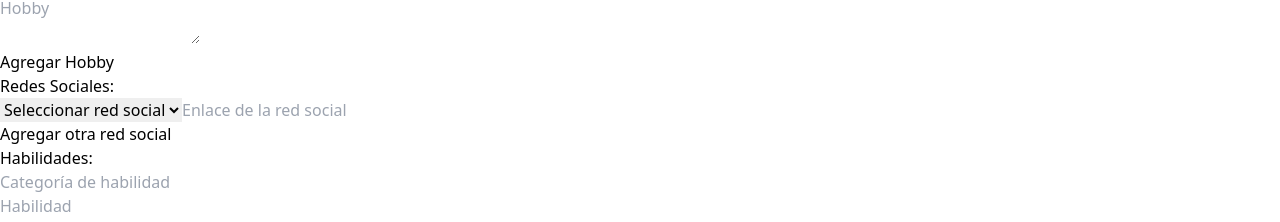
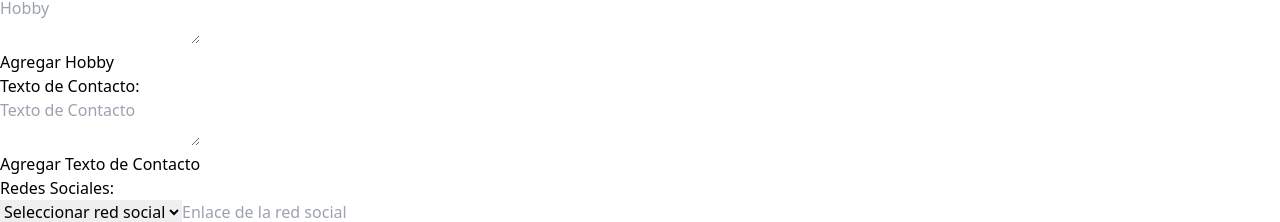
Before and after one commit to Schugu/PortfolioMaker, a React (Vite) app: page / in a window 1280 px wide. Shown: the part 274-496 px from the top of the page. Built offline with nearby package versions, Linux system fonts and the light colour scheme.

Commit message:
Add: TextContactInput

```diff
--- /dev/null
+++ b/src/pages/Home/TextContactInput.tsx
@@ -0,0 +1,64 @@
+import { FC, useState, useEffect } from "react";
+import { UseFormSetValue } from "react-hook-form";
+import { FormData } from "@/types/types.ts";
+
+interface TextContactInputProps {
+  setValue: UseFormSetValue<FormData>;
+}
+
+const TextContactInput: FC<TextContactInputProps> = ({ setValue }) => {
+  const [textContact, setTextContact] = useState<string[]>(['']);
+
+  useEffect(() => {
+    setValue("textContact", textContact);
+  }, [textContact, setValue]);
+
+  const handleAddText = () => {
+    setTextContact([...textContact, '']);
+  };
+
+  const handleRemoveText = (index: number) => {
+    const newTextContact = textContact.filter((_, i) => i !== index);
+    setTextContact(newTextContact);
+  };
+
+  const handleChangeText = (index: number, value: string) => {
+    const newTextContact = [...textContact];
+    newTextContact[index] = value;
+    setTextContact(newTextContact);
+  };
+
+  return (
+    <div className="flex flex-col gap-4 w-full">
+      <label className="text-3xl">Texto de Contacto:</label>
+      {textContact.map((text, index) => (
+        <div key={index} className="flex items-center gap-2">
+          <textarea
+            placeholder="Texto de Contacto"
+            value={text}
+            onChange={(e) => handleChangeText(index, e.target.value)}
+            className="block w-full p-2.5 text-xl bg-gray-50 border border-gray-300 text-gray-900 rounded-lg"
+          />
+          {index > 0 && (
+            <button
+              type="button"
+              onClick={() => handleRemoveText(index)}
+              className="p-2 bg-red-500 text-white rounded-lg"
+            >
+              Eliminar
+            </button>
+          )}
+        </div>
+      ))}
+      <button
+        type="button"
+        onClick={handleAddText}
+        className="mt-2 p-2 bg-blue-500 text-white rounded-lg"
+      >
+        Agregar Texto de Contacto
+      </button>
+    </div>
+  );
+};
+
+export default TextContactInput;
--- a/src/pages/Home/home.tsx
+++ b/src/pages/Home/home.tsx
@@ -8,6 +8,8 @@ import SkillsInput from "./SkillsInput.tsx";
 import WorkExperienceInput from "./WorkExperienceInput.tsx";
 import AboutMeInput from "./AboutMeInput.tsx";
 import HobbiesInput from "./HobbiesInput.tsx";
+import TextContactInput from "./TextContactInput.tsx";
+
 import { FormData } from "@/types/types.ts";
 
 export default function Home() {
@@ -77,6 +79,7 @@ export default function Home() {
 
         <HobbiesInput setValue={setValue} />
 
+        <TextContactInput setValue={setValue} />
 
         <SocialInput
           register={register}
--- a/src/types/types.ts
+++ b/src/types/types.ts
@@ -18,4 +18,5 @@ export type FormData = {
   }>;
   aboutMe: string[];
   hobbies: string[];
+  textContact: string[];
 };
```
